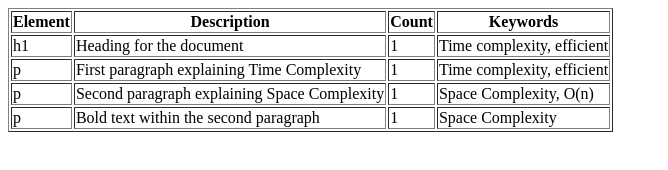
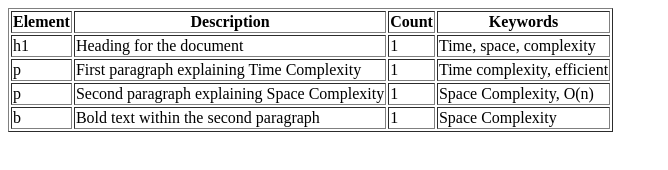
Before and after one commit to acciojob/time-and-space-complexity-khushalchopraa, a website: page main.html in a window 1280 px wide. Shown: the full height of the page, 0-668 px from the left. Drawn offline with Linux system fonts and the light colour scheme.

Commit message:
created a submission

```diff
--- a/main.html
+++ b/main.html
@@ -20,7 +20,7 @@
 				<td>h1</td>
 				<td>Heading for the document</td>
 				<td>1</td>
-				<td>Time complexity, efficient</td>
+				<td>Time, space, complexity</td>
 			</tr>
 			<tr>
 				<td>p</td>
@@ -36,7 +36,7 @@
 			</tr>
 			</tr>
 			<tr>
-				<td>p</td>
+				<td>b</td>
 				<td>Bold text within the second paragraph</td>
 				<td>1</td>
 				<td>Space Complexity</td>
```
